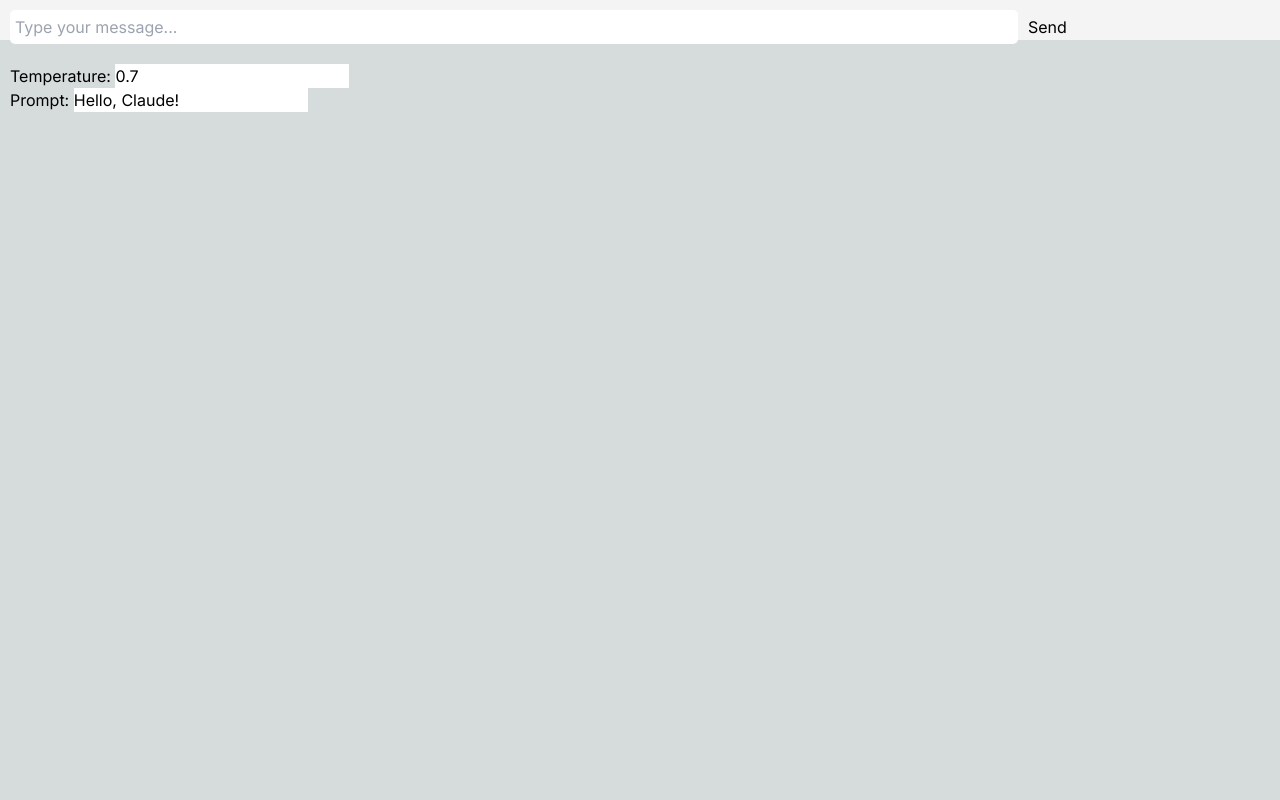
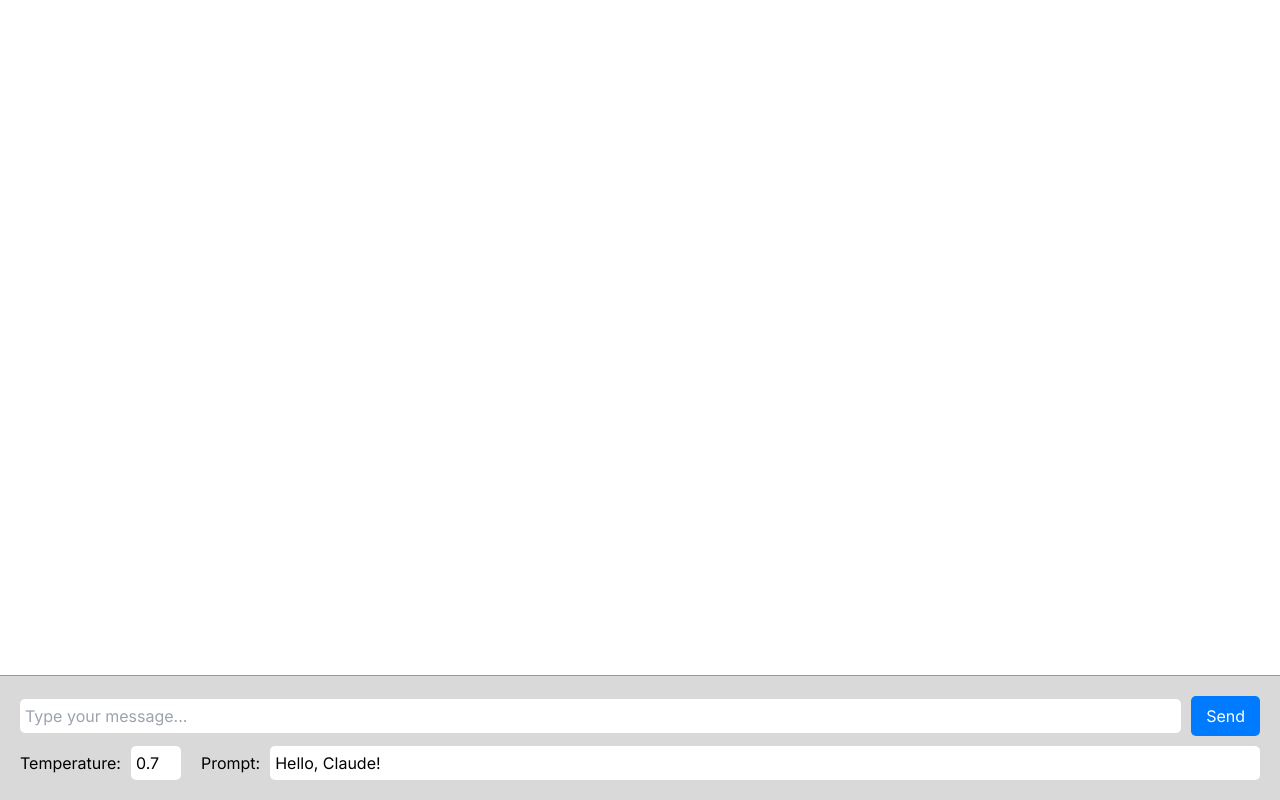
Before and after one commit to klenovich/clt1, a Next.js app: page / in a window 1280 px wide. Built offline with nearby package versions, Linux system fonts and the light colour scheme.

Commit message:
Update page.tsx

```diff
--- a/app/page.tsx
+++ b/app/page.tsx
@@ -17,9 +17,9 @@ export default function MainPage() {
   }
 
   return (
-    <div style={{ width: '100%', height: '100%', position: 'relative', background: 'white' }}>
+    <div style={{ width: '100%', minHeight: '100vh', position: 'relative', background: 'white', display: 'flex', flexDirection: 'column', justifyContent: 'space-between' }}>
       {/* Message History */}
-      <div style={{ width: '100%', height: '80%', position: 'absolute', background: '#F4F4F4', overflow: 'auto', padding: '20px' }}>
+      <div style={{ flex: 1, overflow: 'auto', padding: '20px', paddingBottom: '60px' }}>
         {messages.map((message, index) => (
           <div key={index} style={{ marginBottom: '10px', textAlign: message.type === 'user' ? 'right' : 'left' }}>
             <div style={{ background: message.type === 'user' ? '#007BFF' : '#D9D9D9', padding: '10px', borderRadius: '5px', display: 'inline-block' }}>
@@ -30,12 +30,12 @@ export default function MainPage() {
       </div>
 
       {/* User Input */}
-      <div style={{ width: '100%', height: '20%', position: 'absolute', background: '#D9D9D9', bottom: 0 }}>
-        <div style={{ padding: '10px' }}>
+      <div style={{ background: '#D9D9D9', padding: '20px', borderTop: '1px solid #999' }}>
+        <div style={{ display: 'flex', alignItems: 'center' }}>
           <input
             type="text"
             placeholder="Type your message..."
-            style={{ width: '80%', padding: '5px', borderRadius: '5px', marginRight: '10px' }}
+            style={{ flex: 1, padding: '5px', borderRadius: '5px', marginRight: '10px' }}
             onKeyDown={(e) => {
               if (e.key === 'Enter') {
                 sendMessage(e.target.value);
@@ -43,22 +43,23 @@ export default function MainPage() {
               }
             }}
           />
-          <button onClick={() => sendMessage(document.querySelector('input').value)}>Send</button>
+          <button style={{ background: '#007BFF', color: 'white', border: 'none', borderRadius: '5px', padding: '8px 15px' }} onClick={() => sendMessage(document.querySelector('input').value)}>Send</button>
         </div>
-        <div style={{ padding: '10px' }}>
-          <label>Temperature: </label>
+        <div style={{ marginTop: '10px', display: 'flex', alignItems: 'center' }}>
+          <label style={{ marginRight: '10px' }}>Temperature: </label>
           <input
             type="number"
             step="0.1"
             value={temperature}
             onChange={(e) => setTemperature(parseFloat(e.target.value))}
+            style={{ width: '50px', padding: '5px', borderRadius: '5px' }}
           />
-          <br />
-          <label>Prompt: </label>
+          <span style={{ marginLeft: '20px', marginRight: '10px' }}>Prompt: </span>
           <input
             type="text"
             value={prompt}
             onChange={(e) => setPrompt(e.target.value)}
+            style={{ flex: 1, padding: '5px', borderRadius: '5px' }}
           />
         </div>
       </div>
```
